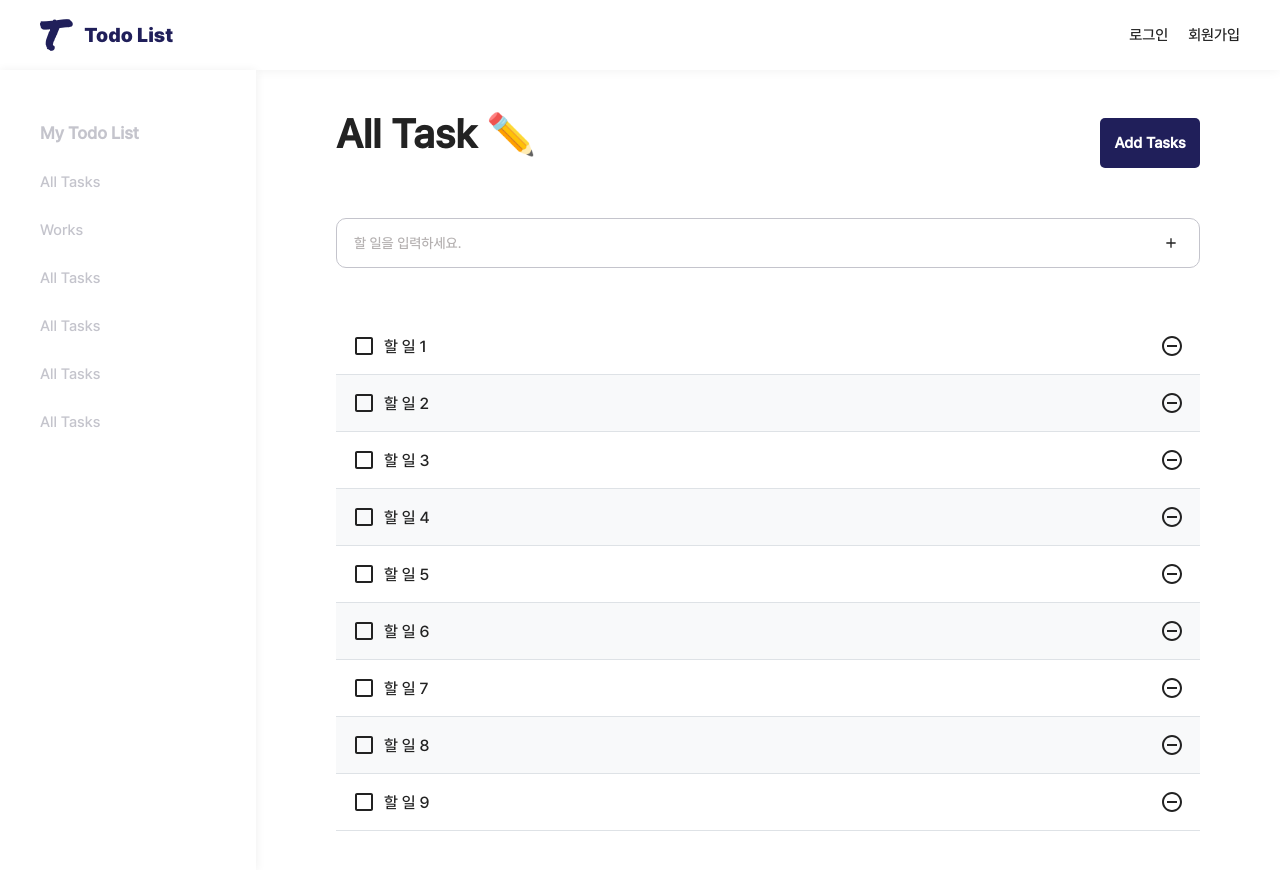
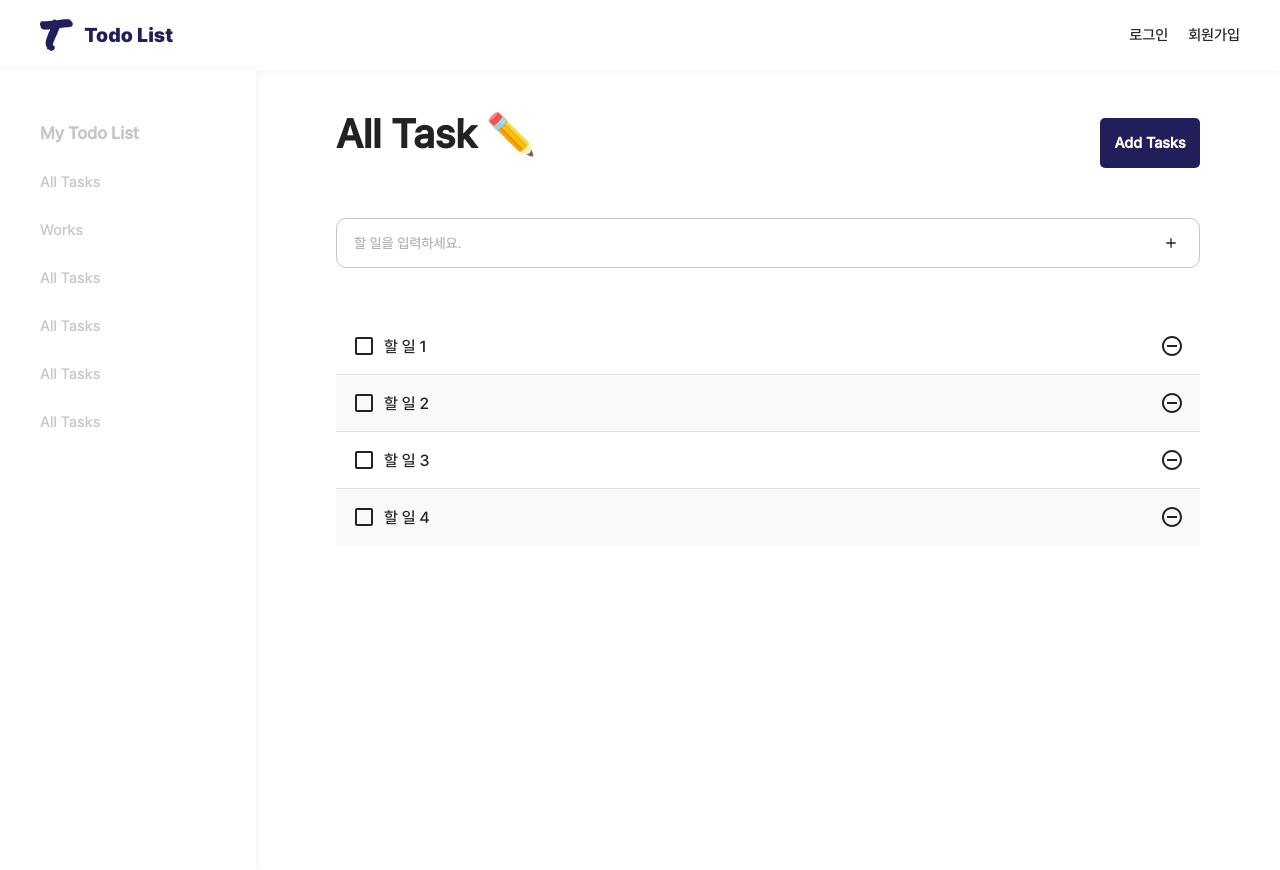
Before and after one commit to seo-minjeong/todo-list, a React (Create React App) app in the folder todo-app/: page / in a window 1280 px wide. Shown: the top 870 px of the page. Built offline with nearby package versions, Linux system fonts and the light colour scheme; the HTML template or start-up script is replaced by a standard one.

Commit message:
feat: input state 기능 추가중

```diff
--- a/todo-app/package.json
+++ b/todo-app/package.json
@@ -11,6 +11,7 @@
     "react": "^18.2.0",
     "react-dom": "^18.2.0",
     "react-icons": "^4.4.0",
+    "react-router-dom": "^6.3.0",
     "react-scripts": "5.0.1",
     "web-vitals": "^2.1.4"
   },
--- a/todo-app/src/App.js
+++ b/todo-app/src/App.js
@@ -9,10 +9,7 @@ import "./App.css";
 const App = () => {
   const [number, setNumber] = useState(0);
   // prevNumbers는 현재 number 값을 가리킵니다.
-  const onIncrease = useCallback(
-    () => setNumber((prevNumber) => prevNumber + 1),
-    []
-  );
+  const onIncrease = useCallback(() => setNumber((prevNumber) => prevNumber + 1), []);
   // 내가 작성한 todo list data
   const [todos, setTodos] = useState(createBulkTodos);
 
@@ -72,7 +69,7 @@ const App = () => {
   // todo 데이터
   function createBulkTodos() {
     const array = [];
-    for (let i = 1; i <= 2500; i++) {
+    for (let i = 1; i <= 4; i++) {
       array.push({
         id: i,
         text: `할 일 ${i}`,
--- a/todo-app/src/components/NavBar.js
+++ b/todo-app/src/components/NavBar.js
@@ -1,8 +1,10 @@
 import React from "react";
-import { AiOutlineCalendar } from "react-icons/md";
+// import { useLocation } from "react-router-dom";
+// import { AiOutlineCalendar } from "react-icons/md";
 import "./NavBar.scss";
 
 const NavBar = () => {
+  // const { pathname } = useLocation();
   return (
     <nav className="navbar">
       <ul className="nav_list_wrap">
--- a/todo-app/src/components/TodoInsert.js
+++ b/todo-app/src/components/TodoInsert.js
@@ -23,11 +23,7 @@ const TodoInsert = ({ onInsert }) => {
 
   return (
     <form className="TodoInsert" onSubmit={onSubmit}>
-      <input
-        placeholder="할 일을 입력하세요."
-        value={value}
-        onChange={onChange}
-      />
+      <input placeholder="할 일을 입력하세요." value={value} onChange={onChange} />
       <button type="submit">
         <MdAdd />
       </button>
--- a/todo-app/src/components/TodoTemplate.js
+++ b/todo-app/src/components/TodoTemplate.js
@@ -1,7 +1,7 @@
 import React from "react";
 import "./TodoTemplate.scss";
 
-const TodoTemplate = ({ children }) => {
+const TodoTemplate = ({ children, props }) => {
   return (
     <div className="TodoTemplate">
       <div className="app-title">
```
Also changed, not shown: 1 other file (tests, documents, lock files or other folders).
